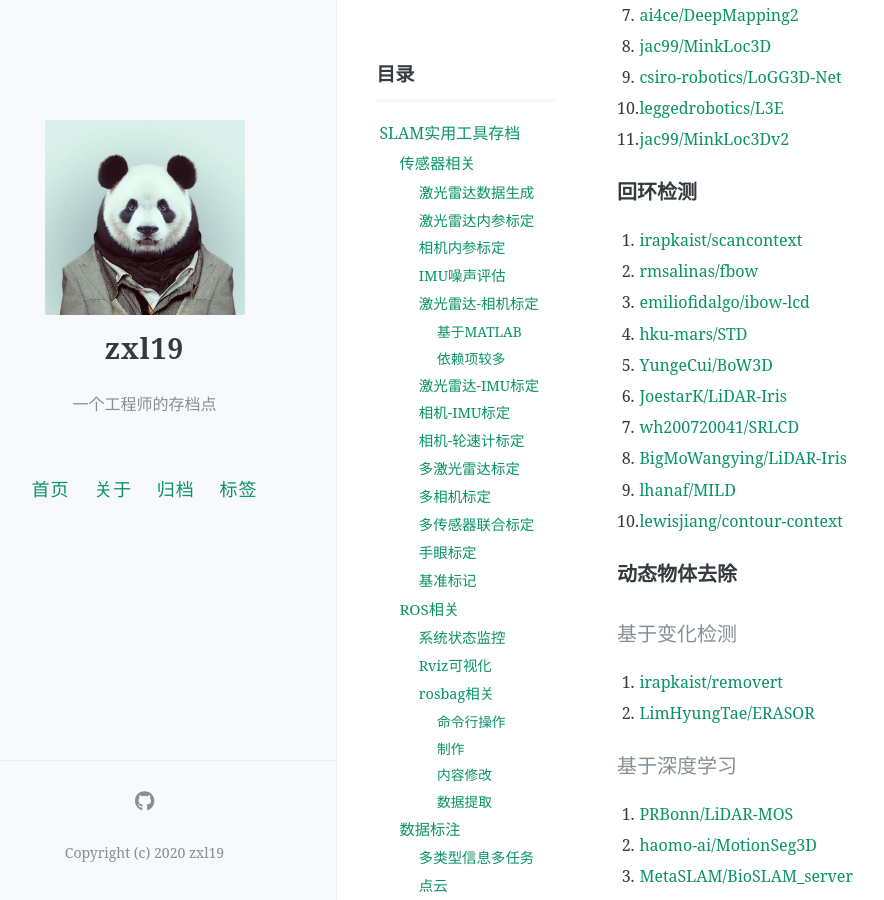
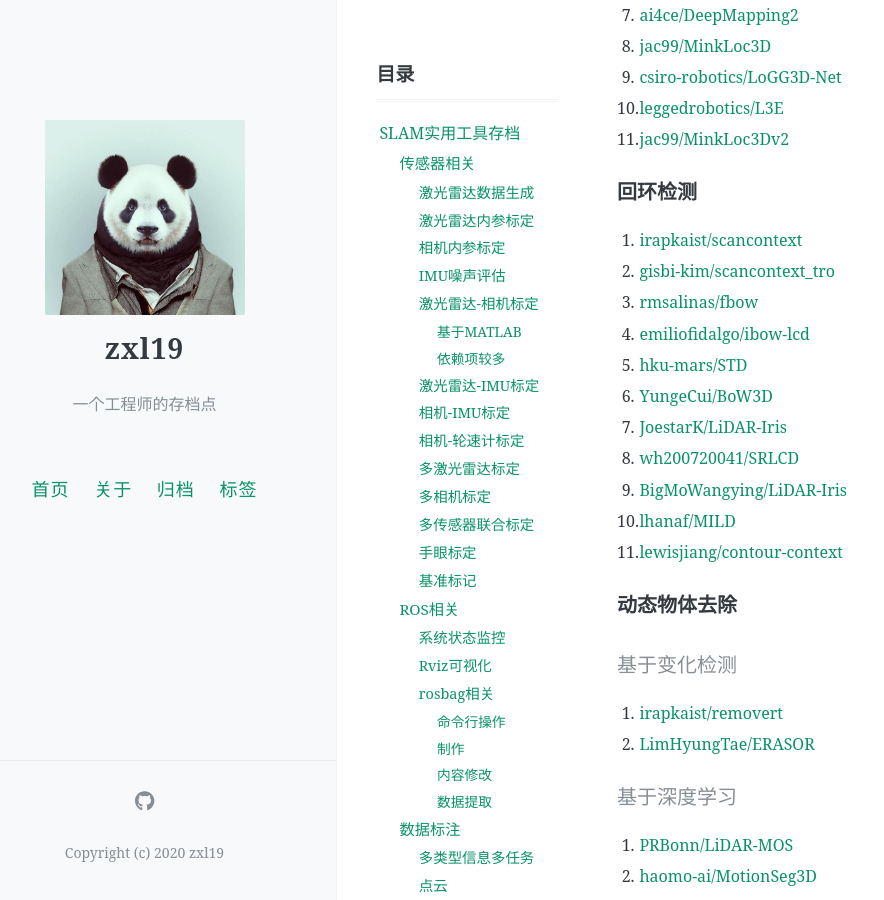
Before and after one commit to zxl19/zxl19.github.io, a Jekyll site: the page built from _posts/2021-05-25-slam-tool.md, in a window 1280 px wide and 900 px high, scrolled down 15580 px. Shown: the whole window, without its empty margins (47-931 px from the left). Built offline with Jekyll 4.4.1, drawn with Linux system fonts in a browser that asks for light colours; comment, search, counter and statistics services are not loaded.

Commit message:
Update Posts

```diff
--- a/_posts/2021-05-25-slam-tool.md
+++ b/_posts/2021-05-25-slam-tool.md
@@ -556,15 +556,16 @@ pinned: false
 ### 回环检测
 
 1. [irapkaist/scancontext](https://github.com/irapkaist/scancontext)
-2. [rmsalinas/fbow](https://github.com/rmsalinas/fbow)
-3. [emiliofidalgo/ibow-lcd](https://github.com/emiliofidalgo/ibow-lcd)
-4. [hku-mars/STD](https://github.com/hku-mars/STD)
-5. [YungeCui/BoW3D](https://github.com/YungeCui/BoW3D)
-6. [JoestarK/LiDAR-Iris](https://github.com/JoestarK/LiDAR-Iris)
-7. [wh200720041/SRLCD](https://github.com/wh200720041/SRLCD)
-8. [BigMoWangying/LiDAR-Iris](https://github.com/BigMoWangying/LiDAR-Iris)
-9. [lhanaf/MILD](https://github.com/lhanaf/MILD)
-10. [lewisjiang/contour-context](https://github.com/lewisjiang/contour-context)
+2. [gisbi-kim/scancontext_tro](https://github.com/gisbi-kim/scancontext_tro)
+3. [rmsalinas/fbow](https://github.com/rmsalinas/fbow)
+4. [emiliofidalgo/ibow-lcd](https://github.com/emiliofidalgo/ibow-lcd)
+5. [hku-mars/STD](https://github.com/hku-mars/STD)
+6. [YungeCui/BoW3D](https://github.com/YungeCui/BoW3D)
+7. [JoestarK/LiDAR-Iris](https://github.com/JoestarK/LiDAR-Iris)
+8. [wh200720041/SRLCD](https://github.com/wh200720041/SRLCD)
+9. [BigMoWangying/LiDAR-Iris](https://github.com/BigMoWangying/LiDAR-Iris)
+10. [lhanaf/MILD](https://github.com/lhanaf/MILD)
+11. [lewisjiang/contour-context](https://github.com/lewisjiang/contour-context)
 
 ### 动态物体去除
 
```
Also changed, not shown: _posts/2020-07-28-github-profile.md (+3 -2 lines), _posts/2021-08-03-photography-note.md (+4 -2 lines), _posts/2021-10-11-terminal-tool.md (+3 -2 lines), _posts/2023-01-26-photography-technique.md (+4 -3 lines).
